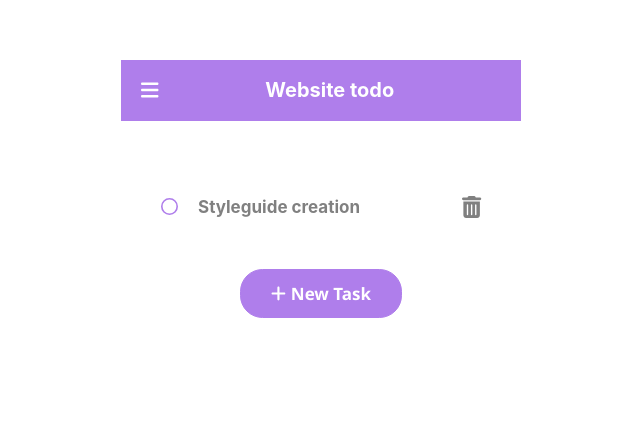
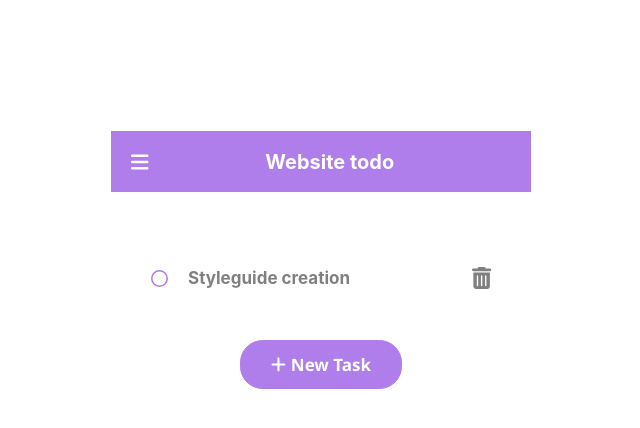
Before and after one commit to vinhvanvu/hangs-todo, a React (Create React App) app: page / in a window 1280 px wide. Shown: the part 140-568 px from the top of the page, without its empty margins (319-959 px from the left). Built offline with nearby package versions, Linux system fonts and the light colour scheme.

Commit message:
moved flexbox from body to app and applied align-items to center the Navbar and TodoList vertivally in the center and justify-content to center them horizontally in the center

```diff
--- a/src/App/App.css
+++ b/src/App/App.css
@@ -1,4 +1,11 @@
 .app {
-    margin: 200px 0px;
-    width: 400px;
+    display: flex;
+    align-items: center;
+    justify-content: center;
+    height: 100%;
+    width: 100%;
 }
+
+.Navbar-TodoList-container {
+    width: 420px;
+}
--- a/src/App/App.jsx
+++ b/src/App/App.jsx
@@ -6,8 +6,10 @@ import './App.css';
 function App() {
   return (
     <div className="app">
-      <Navbar />
-      <TodoList />
+      <div className='Navbar-TodoList-container'>
+        <Navbar />
+        <TodoList />
+      </div>
     </div>
   );
 }
--- a/src/index.css
+++ b/src/index.css
@@ -1,8 +1,7 @@
 body {
-  margin: auto;
-  display: flex;
-  flex-direction: column;
-  align-items: center;
+  margin: 0;
+  height: 100%;
+  width: 100%;
   font-family: -apple-system, BlinkMacSystemFont, 'Segoe UI', 'Roboto', 'Oxygen',
     'Ubuntu', 'Cantarell', 'Fira Sans', 'Droid Sans', 'Helvetica Neue',
     sans-serif;
@@ -10,6 +9,15 @@ body {
   -moz-osx-font-smoothing: grayscale;
 }
 
+html {
+  height: 100%;
+  width: 100%;
+}
+
+#root {
+  height: 100%;
+  width: 100%;
+}
 
 code {
   font-family: source-code-pro, Menlo, Monaco, Consolas, 'Courier New',
```
